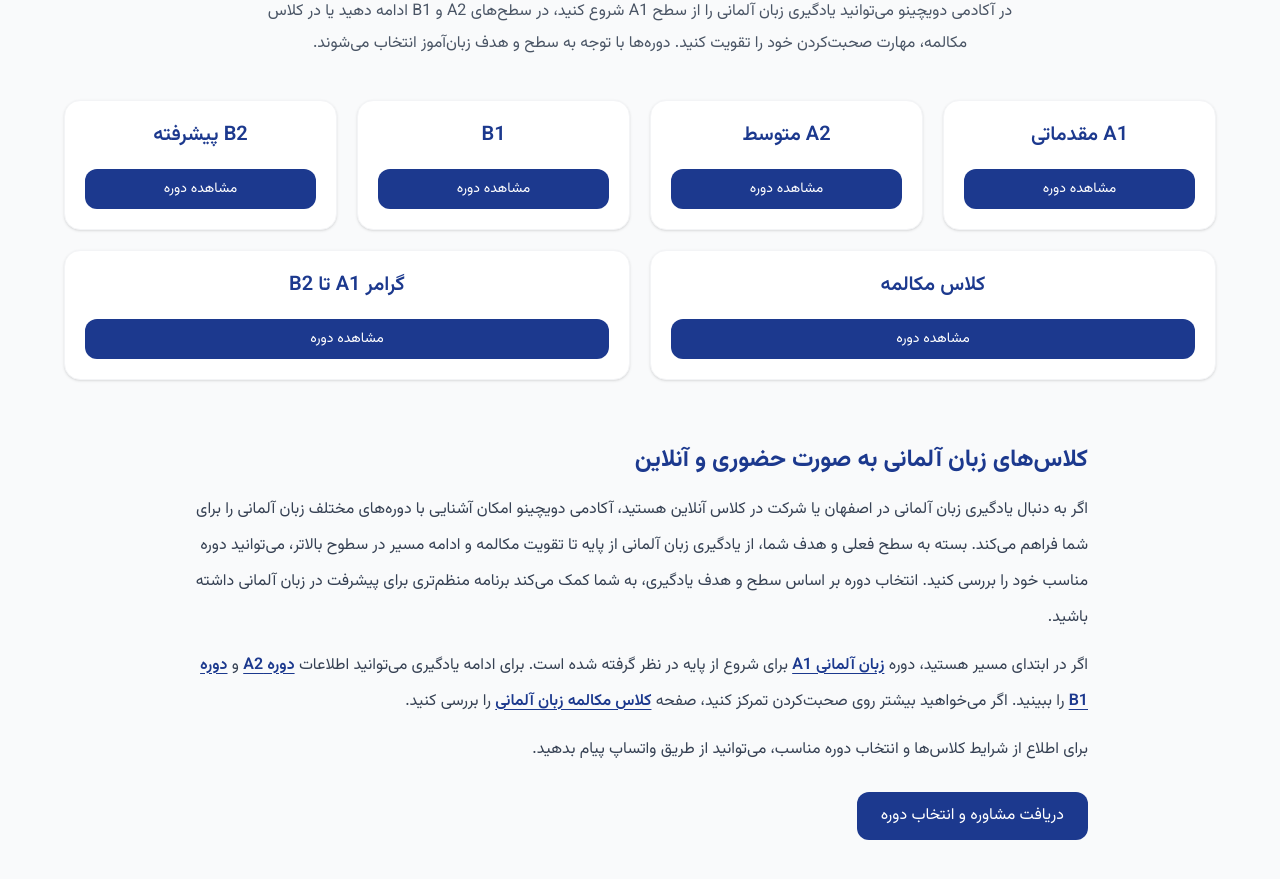
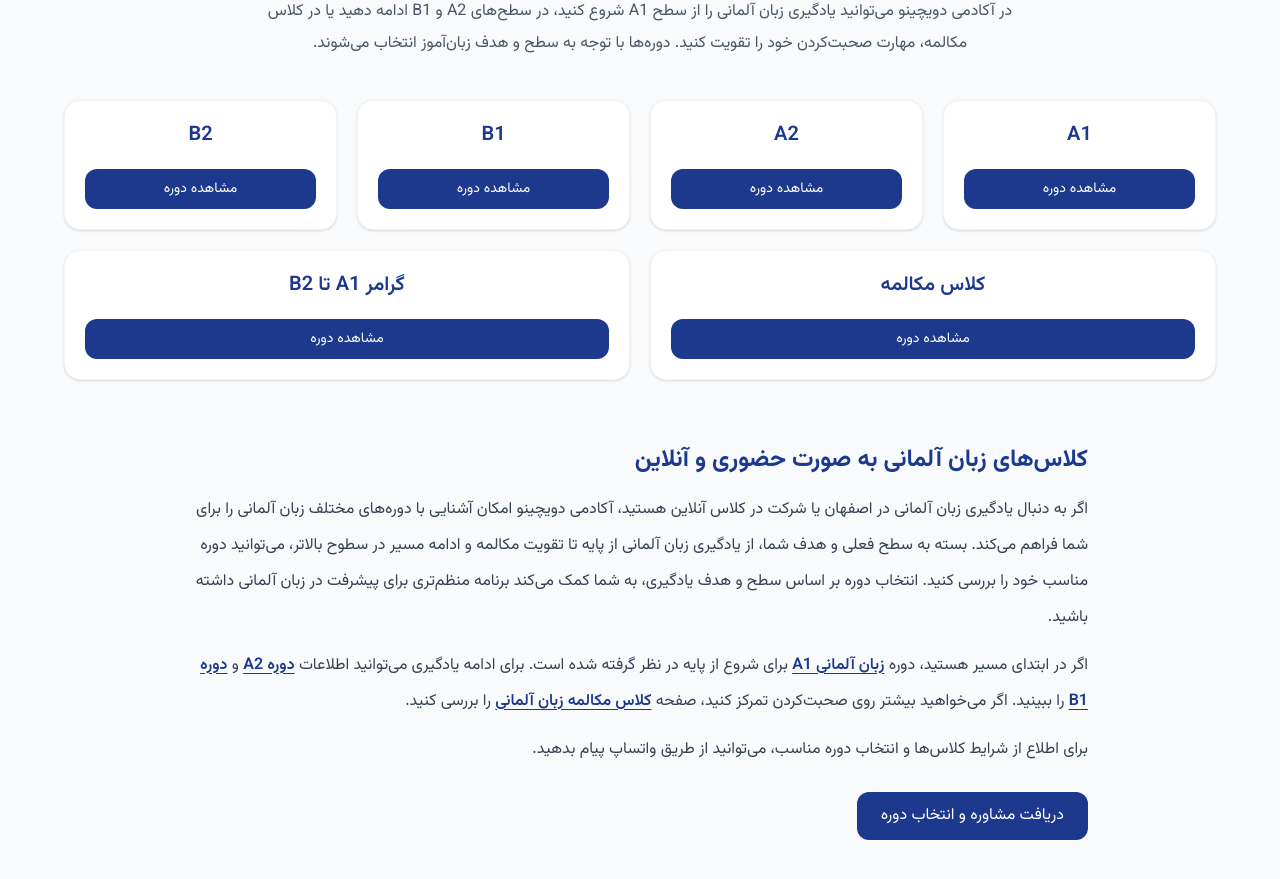
Before and after one commit to Masihsole0/deutschino-akademie, a Next.js app: page / in a window 1280 px wide. Shown: the part 819-1698 px from the top of the page. Built offline with nearby package versions, Linux system fonts and the light colour scheme; no server answers; the database is empty.

Commit message:
Update website

```diff
--- a/app/page.tsx
+++ b/app/page.tsx
@@ -12,12 +12,12 @@ export default function Home() {
 
   const courses = [
     {
-      title: "A1 مقدماتی",
+      title: "A1",
       description: "شروع یادگیری زبان آلمانی از صفر و ساختن پایه‌ای قوی",
       href: "/courses/a1",
     },
     {
-      title: "A2 متوسط",
+      title: "A2",
       description: "تقویت گرامر، واژگان و مکالمه در موقعیت‌های روزمره",
       href: "/courses/a2",
     },
@@ -28,7 +28,7 @@ export default function Home() {
       href: "/courses/b1",
     },
     {
-      title: "B2 پیشرفته",
+      title: "B2",
       description: "تقویت مهارت‌های زبان آلمانی در سطح پیشرفته",
       href: "/courses/b2",
     },
```
